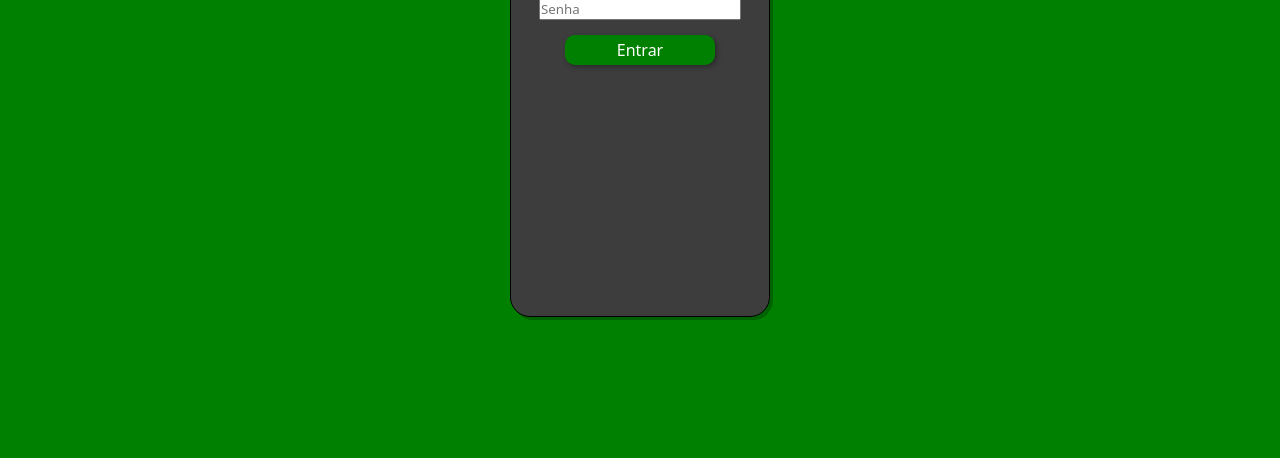
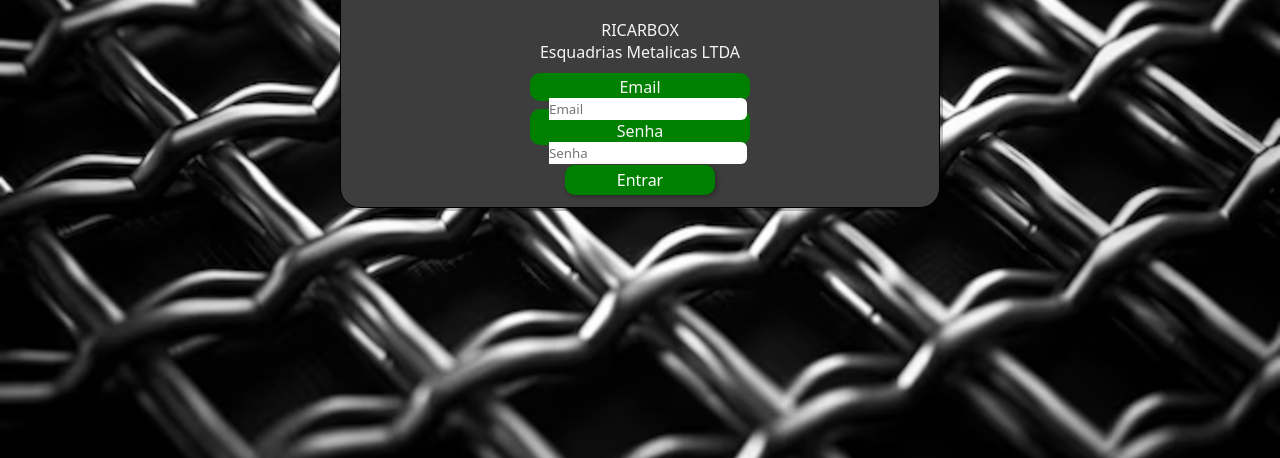
Before and after one commit to GabrielMFranco/projeto-ricarbox, a plain HTML site: page index.html in a window 1280 px wide. Shown: the part 342-800 px from the top of the page. Drawn offline with Linux system fonts and the light colour scheme.

Commit message:
terminei css

```diff
--- /dev/null
+++ b/estilos/mq.css
@@ -0,0 +1,12 @@
+@charset "UTF-8";
+
+@media screen and (min-width:768px){
+   body{
+        background:black url(../imagens/fundo.pqn.png) no-repeat center;
+        background-size: cover;
+   }
+   section{
+        width: 600px;
+        height: 300px;
+   }
+}
--- a/estilos/style.css
+++ b/estilos/style.css
@@ -5,7 +5,7 @@
 :root{
     --cor0: #3D3D3D;
     --cor1: green;
-    --cor2:
+    --cor2: #173540;
 }
 *{
     font-family: system-ui, -apple-system, BlinkMacSystemFont, 'Segoe UI', Roboto, Oxygen, Ubuntu, Cantarell, 'Open Sans', 'Helvetica Neue', sans-serif;
@@ -14,17 +14,17 @@
     box-sizing: border-box;
 }
 body{
-    background-color: green;
+    background-color: var(--cor1);
     width: 100vw;
     height: 100vh;
     color: whitesmoke;
 }
 section{
-    background-color: #3D3D3D;;
+    background-color: var(--cor0);;
     border: 1px solid black;
     border-radius: 20px;
     width: 260px;
-    height: 518px;
+    height: 400px;
     position: absolute;
     top: 50%;
     left: 50%;
@@ -34,19 +34,39 @@ section{
     box-shadow: 3px 3px 0px rgba(0, 0, 0, 0.24);
 }
 header{
-    background-color: #173540;
+    background-color: var(--cor2);
     padding: 10px;
+    margin-bottom: 20px;
 
 }
 main{
-    padding-top: 30px;
+    padding-top: 0px;
+}
+form{
+
 }
 p{
     padding: 5px;
 }
 p.botao{
     padding: 10px;
+    margin-top: 10px;
 
+}
+p.log{
+    background-color:var(--cor1);
+    border-radius: 10px;
+    padding: 3px;
+    margin: auto;
+    margin-bottom: 8px;
+    margin-top: 5px;
+    width: 220px;
+}
+p.log > input{
+    border-radius: 0px 6px 6px 0px;
+    float: right;
+    border: none;
+    height: 22px;
 }
 input[type=submit]{
     background-color:var(--cor1);
--- a/index.html
+++ b/index.html
@@ -4,7 +4,9 @@
     <meta charset="UTF-8">
     <meta name="viewport" content="width=device-width, initial-scale=1.0">
     <title>Ricarbox</title>
+    <link href="https://fonts.googleapis.com/icon?family=Material+Icons"rel="stylesheet">
     <link rel="stylesheet" href="estilos/style.css">
+    <link rel="stylesheet" href="estilos/mq.css">
 </head>
 <body>
     <section>
@@ -13,12 +15,14 @@
             <p>Faça login para acessar sua conta!</p>
         </header>
         <main>
+            <p>RICARBOX<br>Esquadrias Metalicas LTDA</p>
+
             <form action="#" method="post">
-                <p>
+                <p class="log">
                     <label for="iemail">Email</label>
                     <input type="email" name="email" id="iemail" required placeholder="Email" autocomplete="email">
                 </p>
-                <p>
+                <p class="log">
                     <label for="iemail">Senha</label>
                     <input type="password" name="senha" id="isenha" required placeholder="Senha" minlength="8" maxlength="20">
                 </p>
```
Also changed, not shown: imagens/fundo.pq.png (deleted), imagens/fundo.pqn.png (added).
